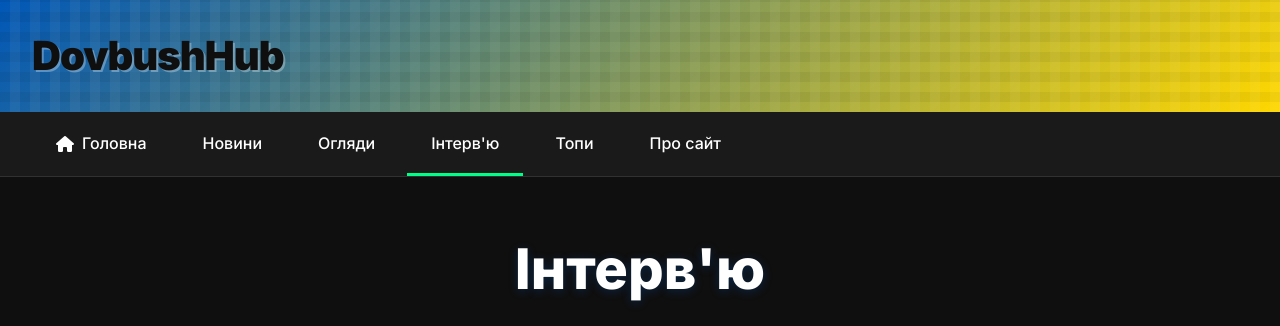
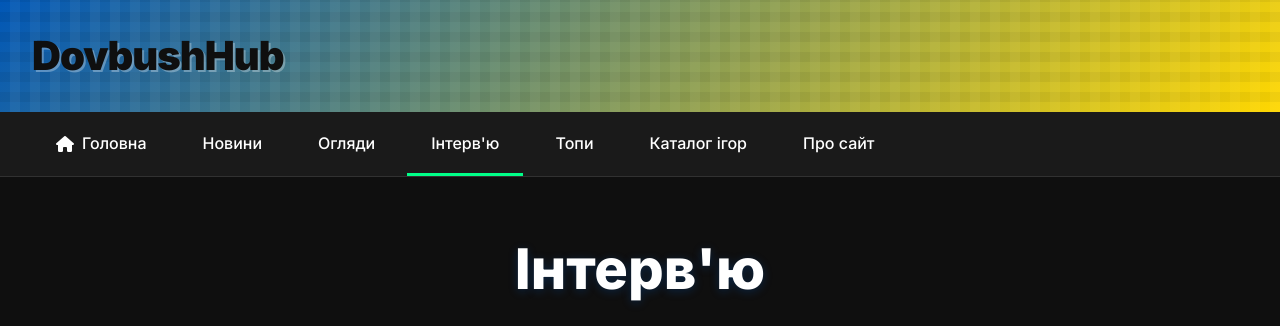
Before and after one commit to dovbush-media/dovbush-media.github.io, a Jekyll site: the page built from interviews.html, in a window 1280 px wide. Shown: the top 326 px of the page. Built offline with Jekyll 4.4.1, drawn with Linux system fonts in a browser that asks for light colours.

Commit message:
Update default.html

```diff
--- a/_layouts/default.html
+++ b/_layouts/default.html
@@ -62,6 +62,7 @@
         <li><a href="/reviews" {% if page.url contains "reviews" %}class="active"{% endif %}>Огляди</a></li>
         <li><a href="/interviews" {% if page.url contains "interviews" %}class="active"{% endif %}>Інтерв'ю</a></li>
         <li><a href="/tops" {% if page.url contains "tops" %}class="active"{% endif %}>Топи</a></li>
+        <li><a href="/uagames" {% if page.url contains "uagames" %}class="active"{% endif %}>Каталог ігор</a></li>
         <li><a href="/about" {% if page.url contains "about" %}class="active"{% endif %}>Про сайт</a></li>
       </ul>
   </nav>
```
